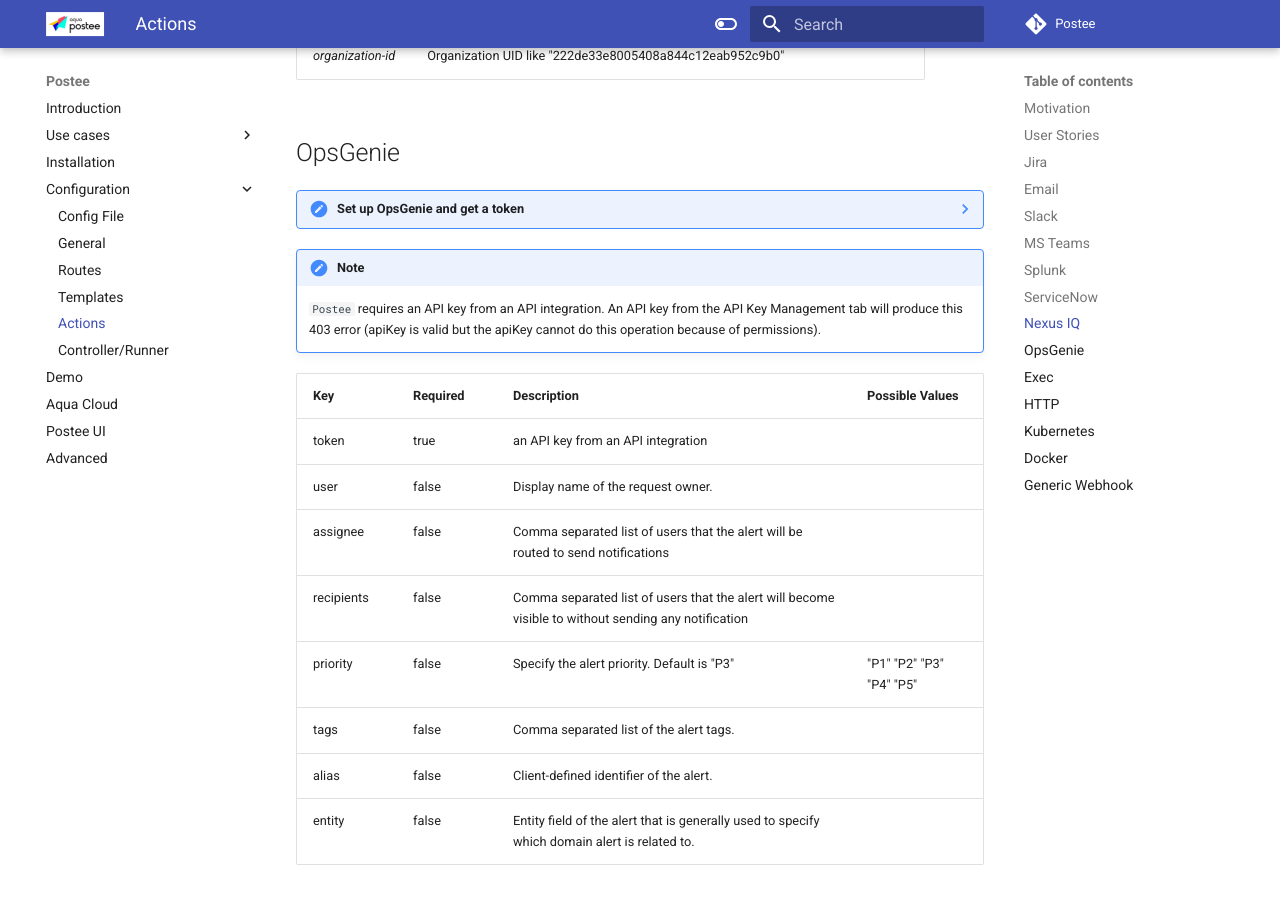
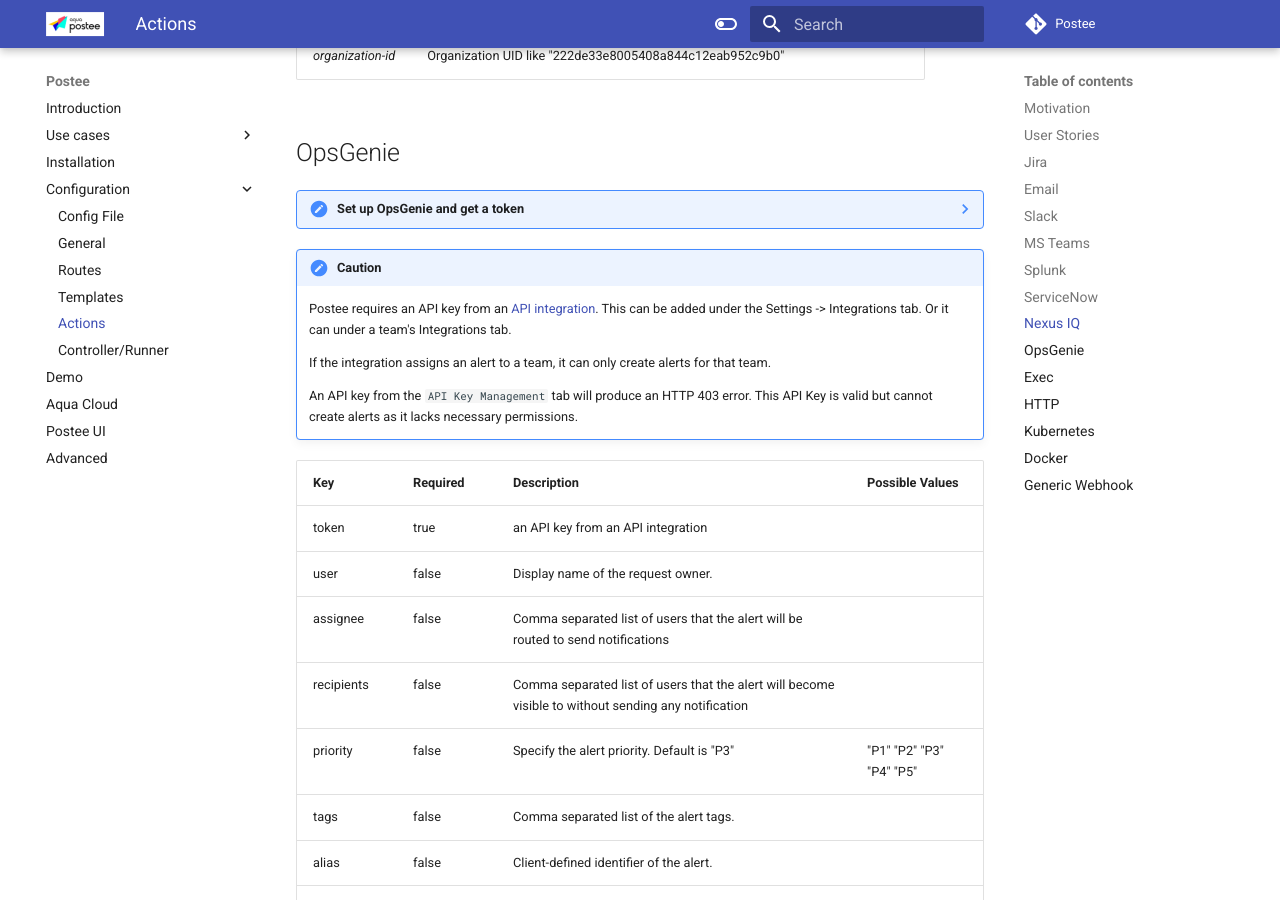
Before and after one commit to aquasecurity/postee, an MkDocs documentation site: the page built from docs/actions.md, in a window 1280 px wide and 900 px high, scrolled down 5916 px. Built offline with MkDocs 1.6.1 and Material for MkDocs 9.7.7, drawn with Linux system fonts in a browser that asks for light colours; comment, search, counter and statistics services are not loaded; the version menu is left out.

Commit message:
Add a note about OpsGenie API Key

```diff
--- a/docs/actions.md
+++ b/docs/actions.md
@@ -207,9 +207,12 @@
 
     See more details here: [Set up an integrated tool for Opsgenie](https://support.atlassian.com/opsgenie/docs/set-up-an-integrated-tool/).
 
-!!! note
-      `Postee` requires an API key from an API integration. An API key from the API Key Management tab will produce this 403 error
-      (apiKey is valid but the apiKey cannot do this operation because of permissions).
+!!! caution
+    Postee requires an API key from an [API integration](https://support.atlassian.com/opsgenie/docs/what-is-a-default-api-integration/). This can be added under the Settings -> Integrations tab. Or it can under a team's Integrations tab.
+
+    If the integration assigns an alert to a team, it can only create alerts for that team.
+
+    An API key from the `API Key Management` tab will produce an HTTP 403 error. This API Key is valid but cannot create alerts as it lacks necessary permissions.
 
 Key | Required | Description | Possible Values
 --- |----------| --- | ---
```
